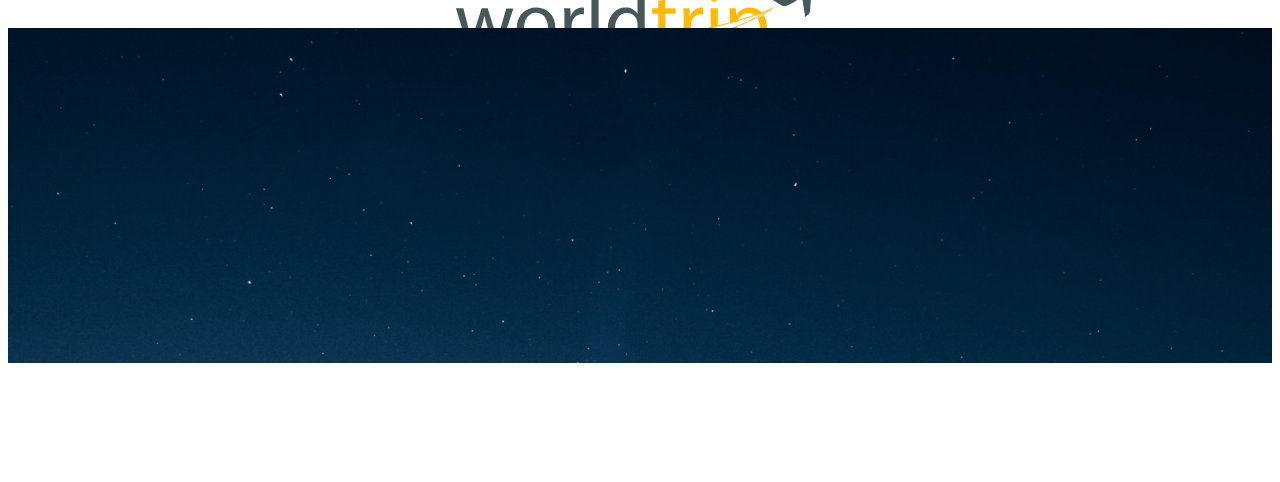
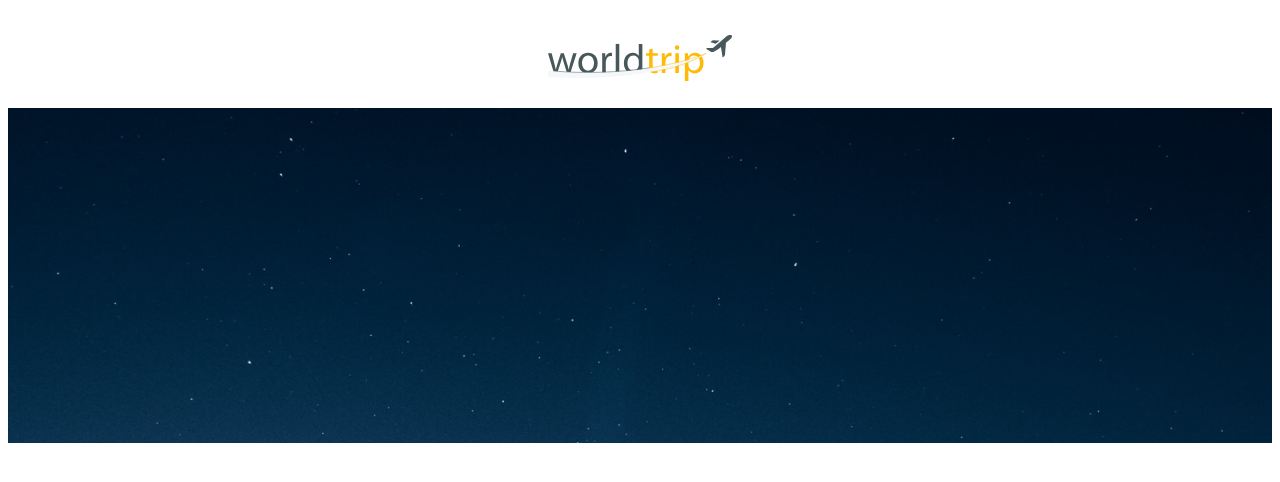
Before and after one commit to GH-Marc/ignite-worldtrip, a Next.js app: page / in a window 1280 px wide. Shown: the top 482 px of the page. Built offline with nearby package versions, Linux system fonts and the light colour scheme.

Commit message:
:wrench: fix: Fix on image banner

```diff
--- a/src/components/Header/index.tsx
+++ b/src/components/Header/index.tsx
@@ -7,11 +7,10 @@ export function Header() {
       w="100%"
       maxWidth={1440}
       mx="auto"
-      h="20"
       align="center"
       justify="center"
     >
-      <Image src="/images/logo.svg" alt="Worldtrip" w="32" />
+      <Image src="/images/logo.svg" alt="Worldtrip" w="11.5rem" m="1.7rem 0" />
     </Flex>
   );
 }
```
